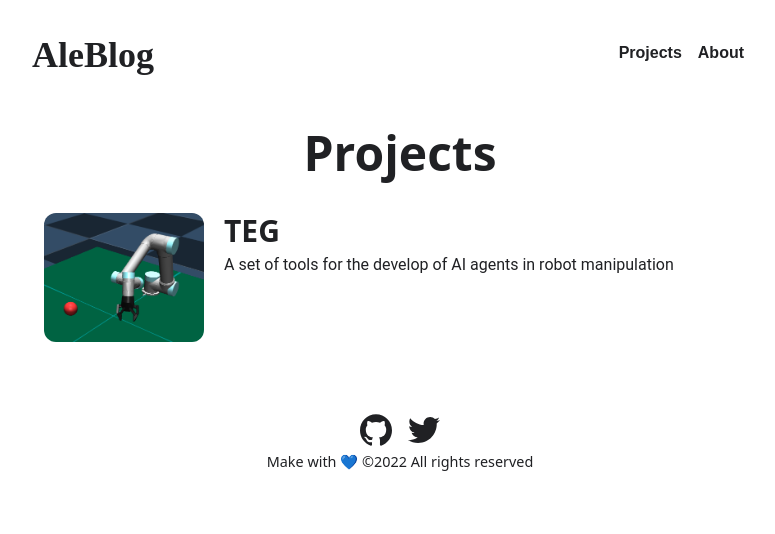
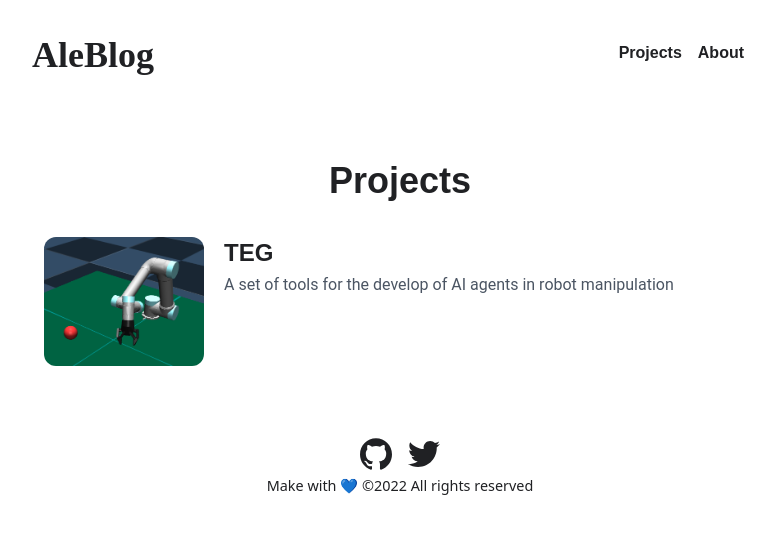
Before and after one commit to alefram/Alefram.github.io, a Next.js app: page /Projects in a window 1280 px wide. Shown: the top 534 px of the page, without its empty margins (240-1015 px from the left). Built offline with nearby package versions, Linux system fonts and the light colour scheme; a web font is replaced by a local one.

Commit message:
update projects

```diff
--- a/components/Project.jsx
+++ b/components/Project.jsx
@@ -17,13 +17,13 @@ export default function Project({id, title, description, image, altImage}) {
                     <Link href={`/projects/${id}`}>
                         <a
                             className="mt-2 md:mt-0 font-bold text-background
-                            text-lg lg:text-3xl"
+                            text-lg lg:text-2xl font-nunito"
                         >
                             {title}
                         </a>
                     </Link>
                     <small
-                        className="mt-1 font-Roboto text-base text-background"
+                        className="mt-1 font-Roboto text-gray-600 text-base"
                     >
                         {description}
                     </small>
--- a/pages/About.jsx
+++ b/pages/About.jsx
@@ -48,7 +48,7 @@ const About = () => {
 
                     <p className="mt-2 font-Roboto  text-gray-600">
                         My name is Alexis Fraudita, I&apos;m Electrical Engineer
-                        Student and Software Developer from Venezuela 🇻🇪.
+                        and Software Developer from Venezuela 🇻🇪.
                     </p>
                     <p className="font-Roboto  text-gray-600 mt-2">
                          I&apos;m very interested in Robot Learning and the hardware
@@ -56,9 +56,11 @@ const About = () => {
                            my projects and learning notes in these fields.
                     </p>
                     <p className='mt-2 font-Roboto text-gray-600'>
-                        Currently, I&apos;m working on my Bachelor thesis about
-                        a framework for create smart controllers in robots
-                        manipulators using Reinforcement Learning.
+                    I’m currently working on "TEG", which is a set of reinforcement
+                    learning environments and tools for develop smart controllers
+                    for robot manipulators, it started as my bachelor thesis but
+                    now, I want to convert it in a open source project for the
+                    community.
                     </p>
                     <p className="font-Roboto text-gray-600 mt-2">
                         Some others things and interests that I enjoy are sports
--- a/pages/Projects.jsx
+++ b/pages/Projects.jsx
@@ -46,10 +46,10 @@ export default function Projects({allProjectsData}) {
             <Navbar/>
 
             <main className="mx-auto px-5 lg:max-w-screen-md">
-                <div className="m-2 p-4">
+                <div className="m-2 p-4 mt-10">
                     <h1
-                        className="text-5xl text-center text-background
-                        font-bold"
+                        className="text-4xl text-center text-background
+                        font-bold font-nunito"
                     >
                         Projects
                     </h1>
```
Also changed, not shown: public/images/octocat.png (added), public/images/yo.png (added).
